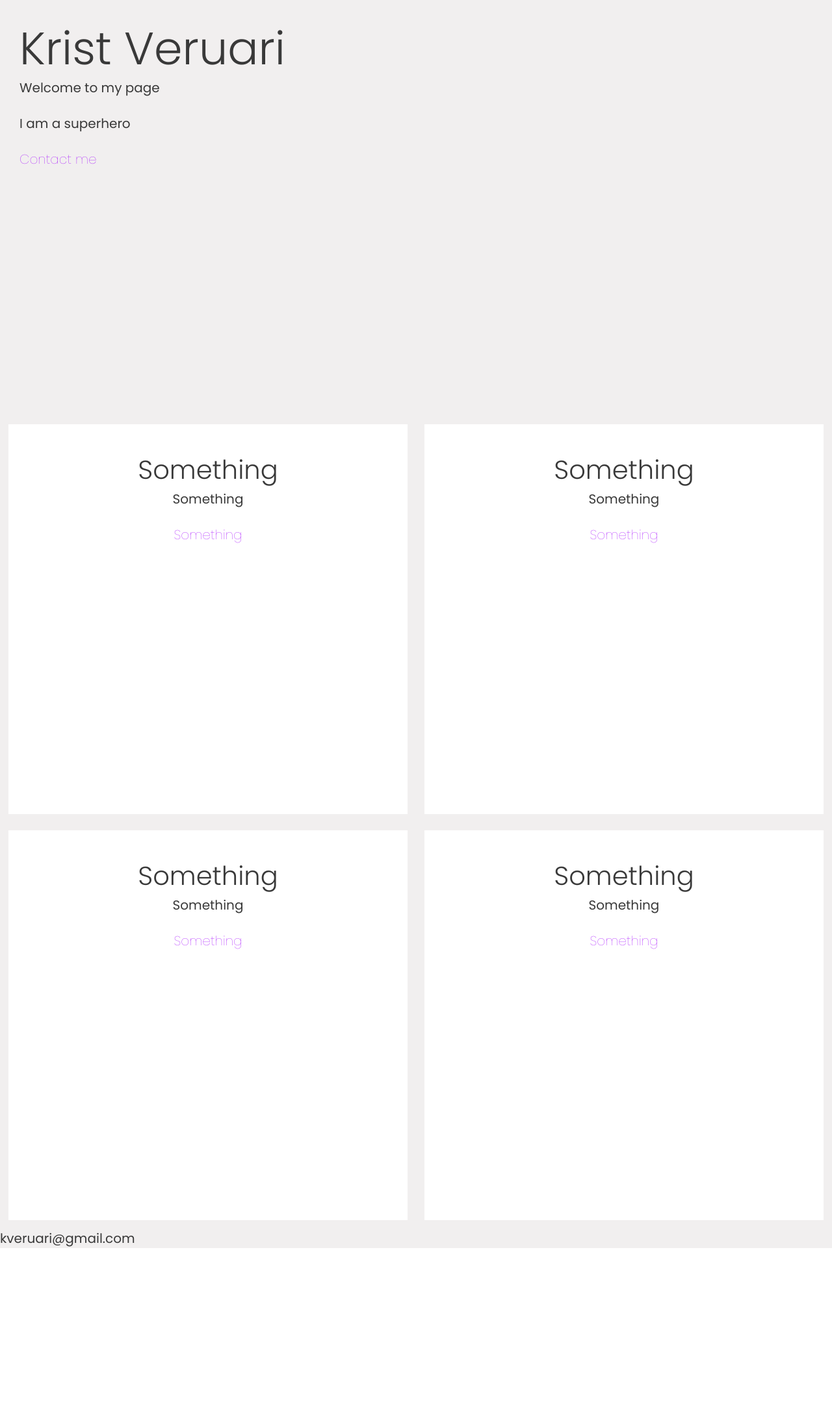
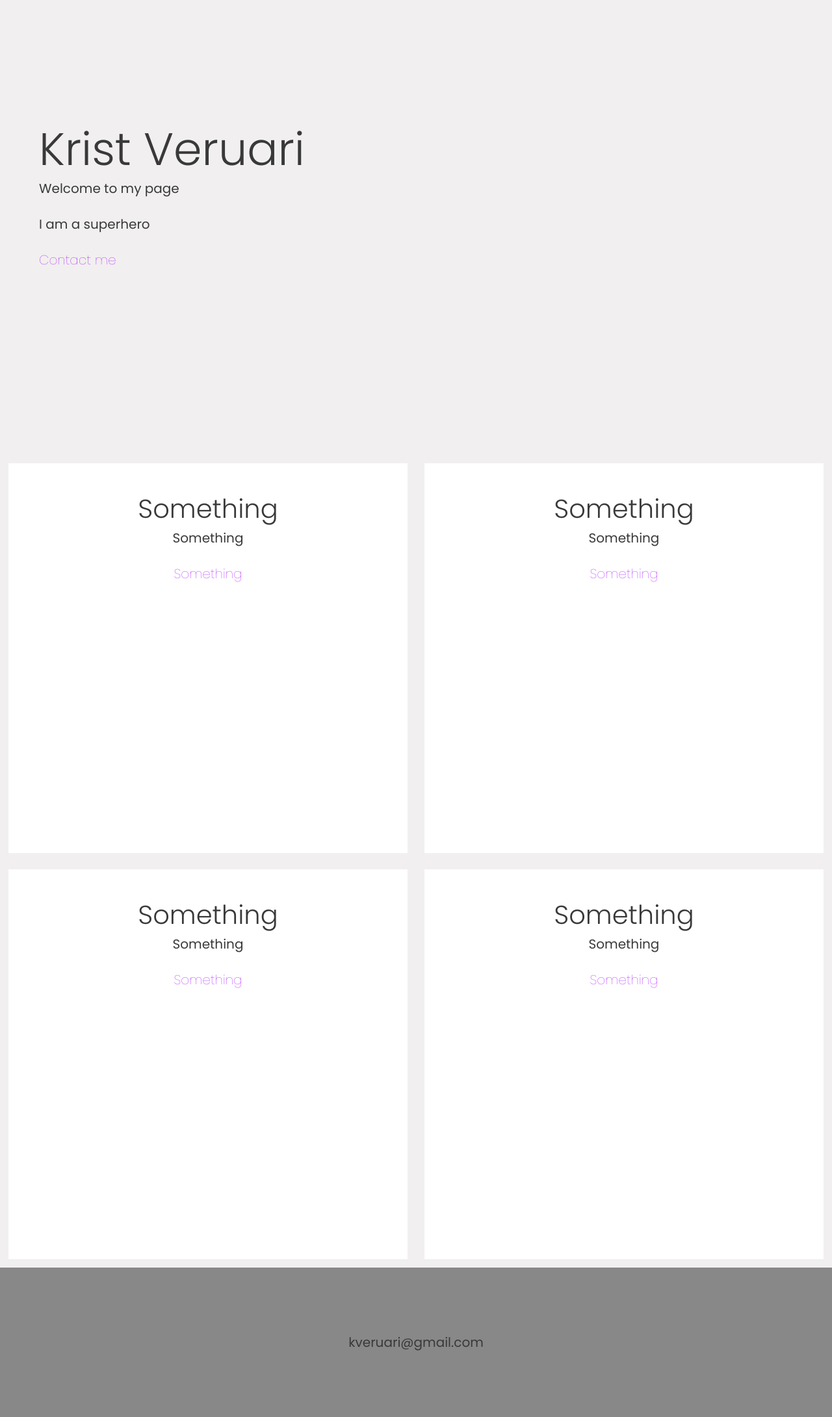
Before and after one commit to krisvck/coursera-test, a PHP site: page / in a window 1280 px wide. Shown: the part 100-2281 px from the top of the page at 65% size. Before the commit the page ends 2021 px from the top, so only its background shows below. Run offline with PHP 8.4, Linux system fonts and the light colour scheme.

Commit message:
added more styling

```diff
--- a/site/index.html
+++ b/site/index.html
@@ -22,37 +22,42 @@
             <br/>
             <p>I am a superhero</p>
             <br/>
-            <a href="">Contact me</a>
+            <a href="#footer">Contact me</a>
+        </div>
+        <div class="hero-image">
+            <div class="cube" id="react"></div>
+            <div class="cube" id="javascript"></div>
+            <div class="cube" id="html"></div>
+            <div class="cube" id="css"></div>
         </div>
     </section>
-
     <section class="sub-section">
-        <div class="square">
+        <div class="square" id="one">
             <h2>Something</h2>
             <p>Something</p>
             <br/>
             <a href="">Something</a>
         </div>
-        <div class="square">
+        <div class="square" id="two">
             <h2>Something</h2>
             <p>Something</p>
             <br/>
             <a href="">Something</a>
         </div>
-        <div class="square">
+        <div class="square" id="three">
             <h2>Something</h2>
             <p>Something</p>
             <br/>
             <a href="">Something</a>
         </div>
-        <div class="square">
+        <div class="square" id="four">
             <h2>Something</h2>
             <p>Something</p>
             <br/>
             <a href="">Something</a>
         </div>
     </section>
-    <footer>
+    <footer id="footer">
         <p>kveruari@gmail.com</p>
     </footer>
 
--- a/site/style.css
+++ b/site/style.css
@@ -99,11 +99,16 @@ header {
 
   .main {
       height: 80vh;
+      display: flex;
+      flex-direction: row;
+      justify-content: space-between;
+      align-items: center;
+      padding: 30px;
   }
 
   .main-text {
-      width: 50%;
       padding: 30px;
+      margin-bottom: 100px;
   }
 
   .square {
@@ -118,15 +123,177 @@ header {
       background-color: rgb(71, 71, 71);
   }
 
+    #one {
+      background-image: url("");
+      background-size: cover;
+    }
+
+    #two {
+    background-image: url("");
+    background-size: cover;
+    }
+
+    #three {
+    background-image: url("");
+    background-size: cover;
+    }
+
+    #four {
+    background-image: url("");
+    background-size: cover;
+    }
+
   .sub-section {
       display: flex;
       flex-wrap: wrap;
   }
 
+  .hero-image {
+      position: relative;
+      width: 50%;
+      height: 350px;
+      display: block;
+      margin-bottom: 100px;
+  }
+
+  .cube {
+      position: absolute;
+      width: 80px;
+      height: 80px;
+      /* background-color: pink; */
+      transform: rotate(-25deg) skew(25deg);
+  }
+
+  .cube:before {
+      position: absolute;
+      content: "";
+      width: 21px;
+      height: 100%;
+      /* background-color: blue; */
+      transform: skewY(-45deg);
+      left: -20px;
+      bottom: -10px;
+  }
+
+  .cube:after {
+    position: absolute;
+    content: "";
+    width: 100%;
+    height: 21px;
+    /* background-color: red; */
+    transform: skewX(-45deg);
+    left: -10px;
+    bottom: -20px;
+}
+
+#html {
+    left: 100px;
+    bottom: 80px;
+    background-image: url("images/html-square.png");
+    background-size: cover;
+    background-color: rgb(204, 74, 51);
+    box-shadow: -60px 60px 20px rgb(50 50 50/ 15%);
+    }
+
+    .dark #html {
+        box-shadow: -60px 60px 20px rgb(255 255 255/ 15%);
+    }
+
+    #html:before {
+    background-color: rgb(192, 107, 96);
+}
+#html:after {
+    background-color: rgb(230, 132, 132);
+}
+
+    #css {
+        left: 250px;
+        bottom: 240px;
+        background-image: url("images/css-square.png");
+        background-size: cover;
+        background-color: rgb(41, 28, 161);
+        box-shadow: -60px 60px 20px rgb(50 50 50/ 15%);
+    }
+
+    .dark #css {
+        box-shadow: -60px 60px 20px rgb(255 255 255/ 15%);
+    }
+
+    #css:before {
+        background-color: rgb(74, 83, 206);
+    }
+
+    #css:after {
+        background-color: rgb(122, 112, 218);
+    }
+
+    #javascript {
+        left: 400px;
+        bottom: 80px;
+        background-image: url("images/javascript-square.png");
+        background-size: cover;
+        background-color: rgb(71, 165, 103);
+        box-shadow: -60px 60px 20px rgb(50 50 50/ 15%);
+    }
+
+    .dark #javascript {
+        box-shadow: -60px 60px 20px rgb(255 255 255/ 15%);
+    }
+
+    #javascript:before {
+        background-color: rgb(100, 175, 118);
+    }
+
+    #javascript:after {
+        background-color: rgb(150, 233, 161);
+    }
+
+    #react {
+        left: 250px;
+        bottom: -80px;
+        background-image: url("images/react-square.png");
+        background-size: cover;
+        background-color: rgb(159, 179, 48);
+        box-shadow: -60px 60px 20px rgb(50 50 50/ 15%);
+    }
+
+    .dark #react {
+        box-shadow: -60px 60px 20px rgb(255 255 255/ 15%);
+    }
+
+    #react:before {
+        background-color: rgb(141, 158, 45);
+    }
+
+    #react:after {
+        background-color: rgb(199, 211, 92);
+    }
+
+
+  footer {
+      display: flex;
+      justify-content: center;
+      padding: 100px 30px;
+      background-color: rgb(136, 136, 136);
+  }
+
+  .dark footer {
+    background-color: rgb(28, 28, 28);
+  }
+
   @media only screen and (min-width: 970px) {
+      .main-text {
+          width: 50%;
+      }
       .square {
           width: 48%;
           margin: 1%;
           height: 600px;
       }
   }
+
+  @media only screen and (max-width: 1300px) {
+      .hero-image {
+          display: none;
+      }
+  }
```
Also changed, not shown: site/images/css-square.png (added), site/images/html-square.png (added), site/images/javascript-square.png (added), site/images/react-square.png (added).
